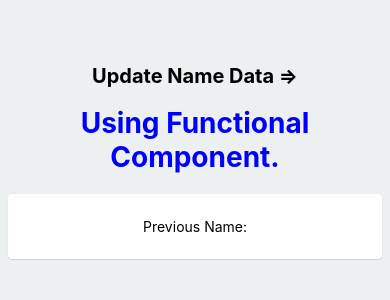
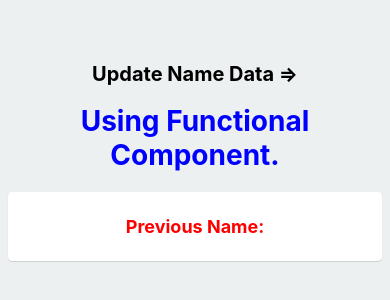
Before and after one commit to D-Coder135/UpdateNameApp_React-Native, a React Native app: screen / in a window 390 px wide. Shown: the part 266-566 px from the top of the page. Built offline with nearby package versions, Linux system fonts and the light colour scheme.

Commit message:
add a View tag inside the View tag

```diff
--- a/components/UpdateName.js
+++ b/components/UpdateName.js
@@ -4,7 +4,8 @@ import { Text, View, StyleSheet } from 'react-native';
 export default function UpdateName() {
     return (
         <View style = {styles.container}>
-            <Text>Previous Name:</Text>
+            <View></View>
+            <Text style = {{color: 'red', fontWeight: 'bold', fontSize: 18}}>Previous Name:</Text>
         </View>
     );
 }
```
